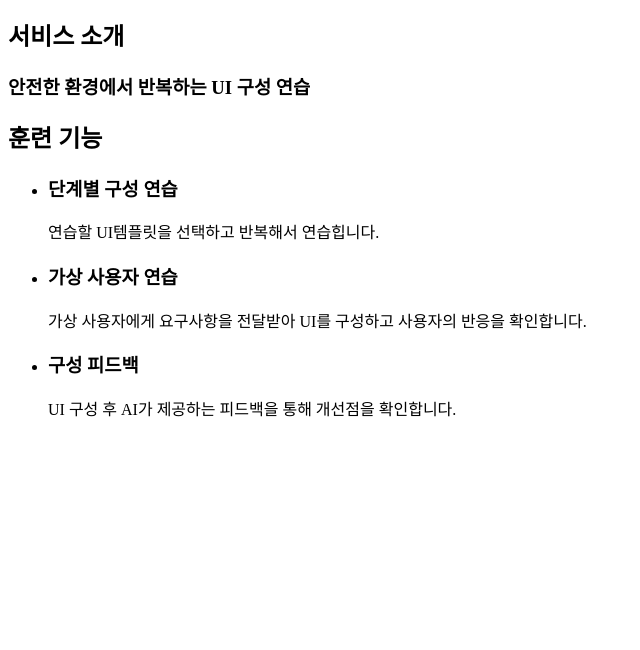
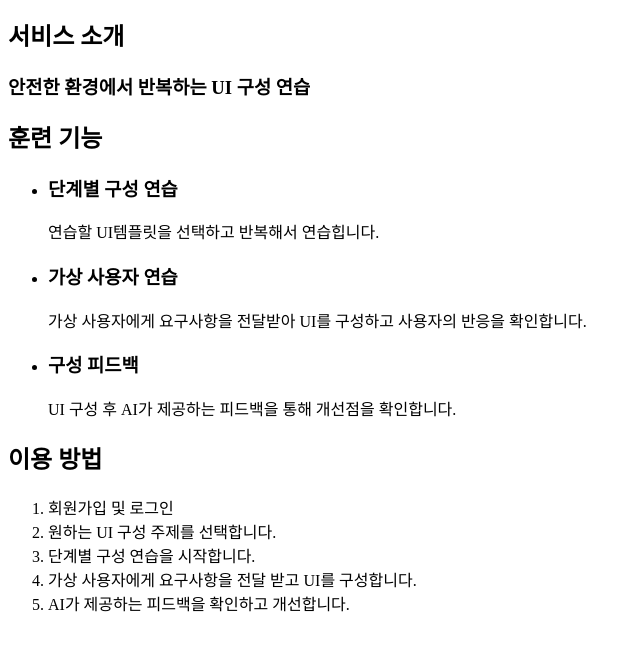
Before and after one commit to HSKIM-hub/uiuxprogramming, a plain HTML site: page index.html in a window 1280 px wide. Shown: the part 116-766 px from the top of the page, without its empty margins (0-640 px from the left). Drawn offline with Linux system fonts and the light colour scheme.

Commit message:
이용 방법

```diff
--- a/index.html
+++ b/index.html
@@ -30,5 +30,14 @@
         <p>UI 구성 후 AI가 제공하는 피드백을 통해 개선점을 확인합니다.</p>
       </li>
     </ul>
+
+    <h2>이용 방법</h2>
+    <ol>
+      <li>회원가입 및 로그인</li>
+      <li>원하는 UI 구성 주제를 선택합니다.</li>
+      <li>단계별 구성 연습을 시작합니다.</li>
+      <li>가상 사용자에게 요구사항을 전달 받고 UI를 구성합니다.</li>
+      <li>AI가 제공하는 피드백을 확인하고 개선합니다.</li>
+    </ol>
   </body>
 </html>
```
